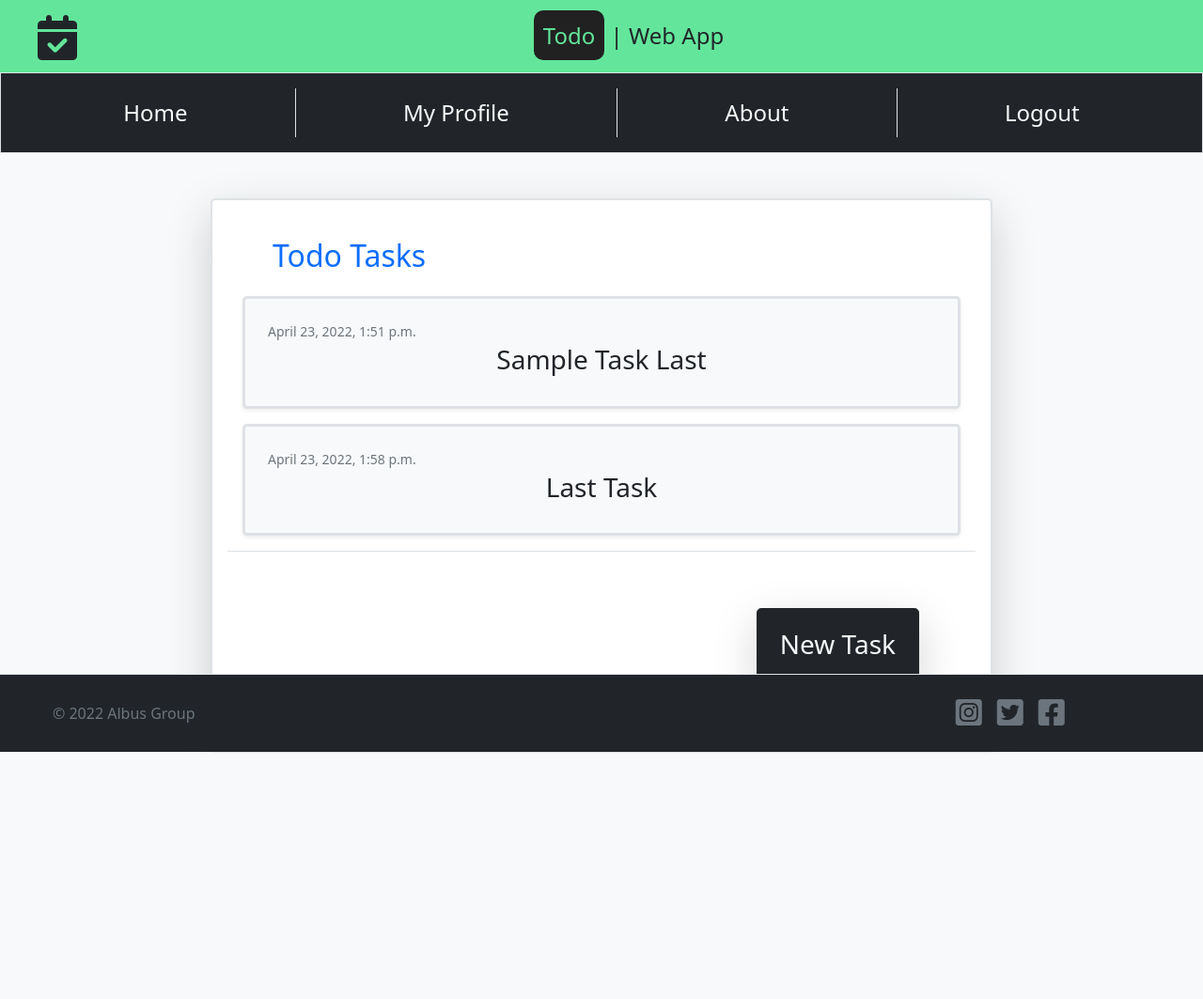
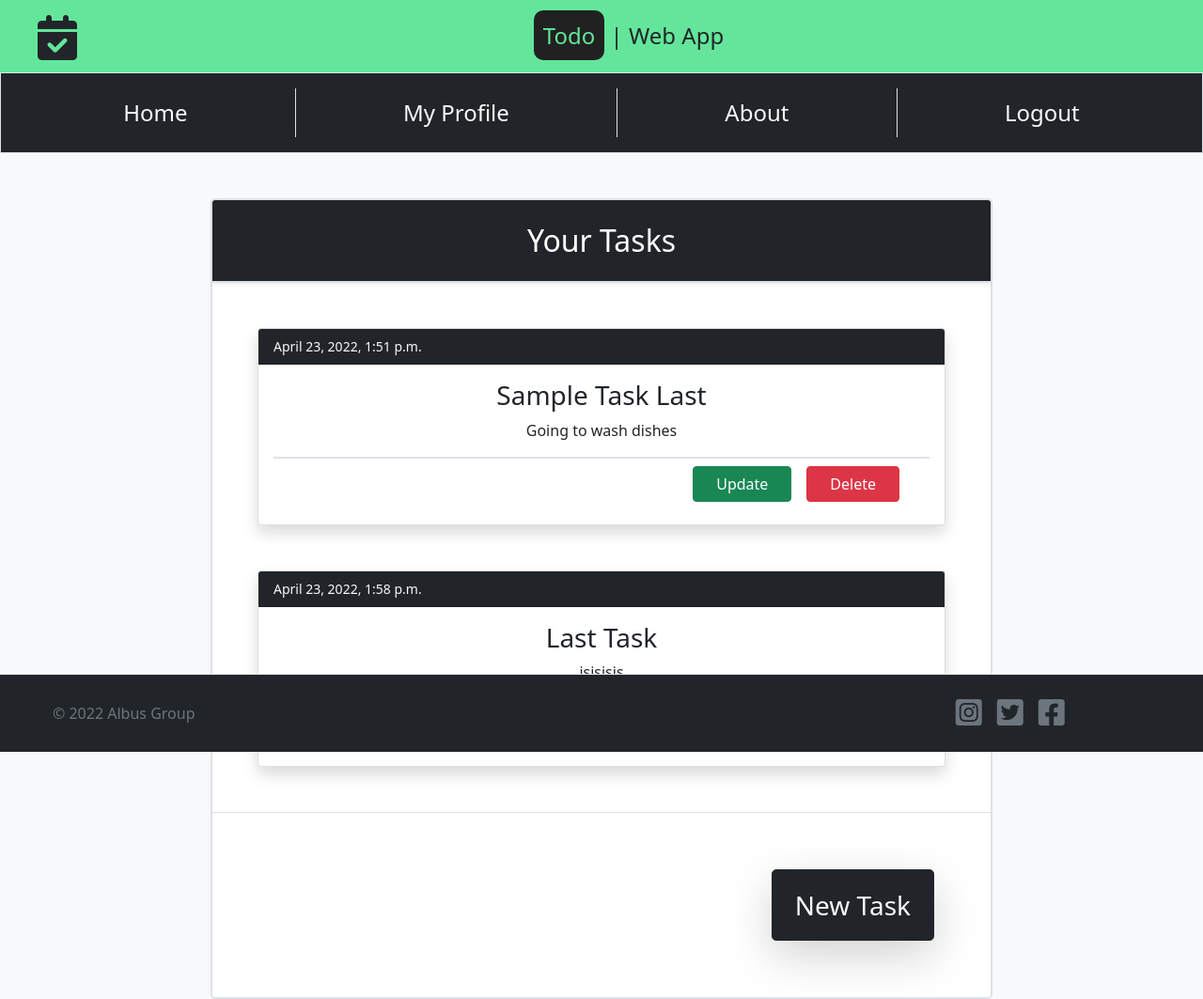
Before and after one commit to darknorth10/django-todo-app, a Django app: page /dashboard/ in a window 1280 px wide. Shown: the whole page at 94% size. Before the commit the page ends 801 px from the top, so only its background shows below. Run offline with Django 3.2, Linux system fonts and the light colour scheme; a user stored in the database is signed in; data comes from the database, SQL or seed files in the repository; both versions use the stored data as it was after the commit; some libraries are stand-ins or nearby versions.

Commit message:
Django CRUD done

```diff
--- a/Dashboard/forms.py
+++ b/Dashboard/forms.py
@@ -1,7 +1,9 @@
 from django import forms
 from .models import Post
 from django.forms import ModelForm
+from django.views.generic.edit import UpdateView
 
+#add task form
 class addTaskForm(forms.ModelForm):
   class Meta:
     model = Post
@@ -9,3 +11,13 @@ class addTaskForm(forms.ModelForm):
         'title',
         'content'
       ]
+
+# update task form
+
+class updateTaskForm(UpdateView):
+  class Meta:
+    model = Post
+    fields = [
+        'title',
+        'content'
+      ]
--- a/Dashboard/templates/base.html
+++ b/Dashboard/templates/base.html
@@ -51,7 +51,7 @@
     {% endif %}
 
   <!-- Main Content -->
-   <div class="container border border-2 text-center bg-white mt-5 p-3 rounded-3 shadow-lg" style="max-width:65vw;">
+   <div class="container border border-2 text-center bg-white mt-5 p-0 rounded-3 shado-sm" style="max-width:65vw;">
     {% block content %}
     {% endblock %}
    </div>
--- a/Dashboard/templates/home.html
+++ b/Dashboard/templates/home.html
@@ -1,17 +1,24 @@
 {% extends "base.html" %}
 {% load crispy_forms_tags %}
 {% block content %}
-  <h2 class="text-primary text-start my-4 mx-5">Todo Tasks</h2>
+  <h2 class="card-header bg-dark text-white text-center p-4 border-bottom border-2 shadow-sm">Your Tasks</h2>
   <!-- Task container -->
   {% for post in posts %}
   {% if post.author == user %}
-    <div class="p-4 border border-3 shadow-sm rounded-3 m-3 bg-light" data-bs-toggle="modal" data-bs-target="#exampleModal2">
-      <small class="text-muted float-start">{{ post.date_created }}</small>
-      <br>
-      <h3 class="">{{ post.title }}</h3>
+
+    <div class="card bg-white m-5 shadow">
+      <small class="card-header bg-dark text-light text-start">{{ post.date_created }}</small>
+      <div class="card-body">
+        <h5 class="card-title fs-3">{{ post.title }} </h5>
+        <p class="card-text">{{ post.content }}</p>
+      <div class="card-footer d-flex justify-content-end bg-white border-top border-2">
+        <a href="{% url 'update' post.id %}"><button type="button" class="btn btn-success px-4">Update</button></a>
+        <a href="{% url 'delete' post.id %}"><button type="button" class="btn btn-danger mx-3 px-4">Delete</button></a>
+      </div>
+      </div>
     </div>
    {% else %}
-    <h1 class="d-none">There are currently no tasks</h1>
+    <h1 class="d-none"></h1>
   {% endif %}
   {% endfor %}
 
@@ -29,8 +36,7 @@
         <div class="modal-body">
           <form method="post">
             {% csrf_token %}
-            {{ form|crispy}}
-
+            {{ form|crispy }}
             <div class="modal-footer">
             <button type="button" class="btn btn-secondary" data-bs-dismiss="modal">Close</button>
             <button type="submit" class="btn btn-primary">Save Task</button>
@@ -43,28 +49,6 @@
     </div>
   </div>
 
-  <!-- Modal for update and delete -->
-
-  <div class="modal fade" id="exampleModal2" tabindex="-2" aria-labelledby="exampleModalLabel2" aria-hidden="true">
-    <div class="modal-dialog">
-      <div class="modal-content">
-        <div class="modal-header">
-          <h5 class="modal-title" id="exampleModalLabel">Update Task</h5>
-          <button type="button" class="btn-close" data-bs-dismiss="modal" aria-label="Close"></button>
-        </div>
-        <div class="modal-body">
-          <form method="POST">
-          </form>
-        </div>
-        <div class="modal-footer">
-          <button type="button" class="btn btn-secondary" data-bs-dismiss="modal">Close</button>
-          <button type="button" class="btn btn-danger">Delete Task</button>
-
-        </div>
-      </div>
-    </div>
-  </div>
-
 
 
   <div class="modal-footer">
--- a/Dashboard/templates/profile.html
+++ b/Dashboard/templates/profile.html
@@ -2,8 +2,4 @@
 
 {% block content %}
   <h1 class="">My Profile</h1>
-  <form>
-  {% csrf_token %}
-  {{ task_form }}
-  </form>
 {% endblock %}
--- a/Dashboard/templates/x.html
+++ /dev/null
@@ -1,4 +0,0 @@
-  <form>
-  {% csrf_token %}
-  {{ task_form }}
-  </form>
--- a/Dashboard/urls.py
+++ b/Dashboard/urls.py
@@ -1,8 +1,11 @@
 from django.urls import path
 from . import views
+
 urlpatterns = [
    # path('login/', views.login, name='login-page'),
     path('about/', views.about, name='about-page'),
     path('my_profile/', views.profile, name='profile-page'),
     path('', views.home, name='home-page'),
+    path('<id>/update', views.update_task, name='update'),
+    path('<id>/delete', views.delete_task, name='delete'),
 ]
--- a/Dashboard/views.py
+++ b/Dashboard/views.py
@@ -1,17 +1,21 @@
-from django.shortcuts import render, redirect
+from django.shortcuts import render, redirect, get_object_or_404
 from django.contrib import messages
 from .models import Post
-from .forms import addTaskForm
+from .forms import addTaskForm, updateTaskForm
 from django.contrib.auth.decorators import login_required
 # Create your views here.
 
 @login_required
 def home(request):
+  # Add Task form
   form = addTaskForm(request.POST or None)
+  # Update task form
+  # Dictionary
   context = {
     'posts': Post.objects.all(),
     'form': form
   }
+  # Add task
   if request.method == 'POST':
     if form.is_valid():
       todo = form.save(commit=False)
@@ -22,6 +26,30 @@ def home(request):
 
   return render(request, 'home.html', context)
 
+  #update task
+@login_required
+def update_task(request, id):
+  context ={}
+  obj = get_object_or_404(Post, id = id)
+  form = addTaskForm(request.POST or None, instance = obj)
+  if form.is_valid():
+    form.save()
+    messages.success(request, f'Task Updated Successfully!')
+    return redirect('home-page')
+
+  context["form"] = form
+  return render(request, "updateTask.html", context)
+
+  #Delete Task
+def delete_task(request, id):
+  obj = get_object_or_404(Post, id = id)
+
+  if request.method == 'POST':
+    obj.delete()
+    messages.warning(request, f'Task has been deleted')
+    return redirect('home-page')
+  return render(request, "delete.html")
+
 
 @login_required
 def about(request):
```
Also changed, not shown: Dashboard/templates/delete.html (added, +12 -0 lines), Dashboard/templates/updateTask.html (added, +12 -0 lines), Dashboard/templates/index.html (deleted), db.sqlite3.
